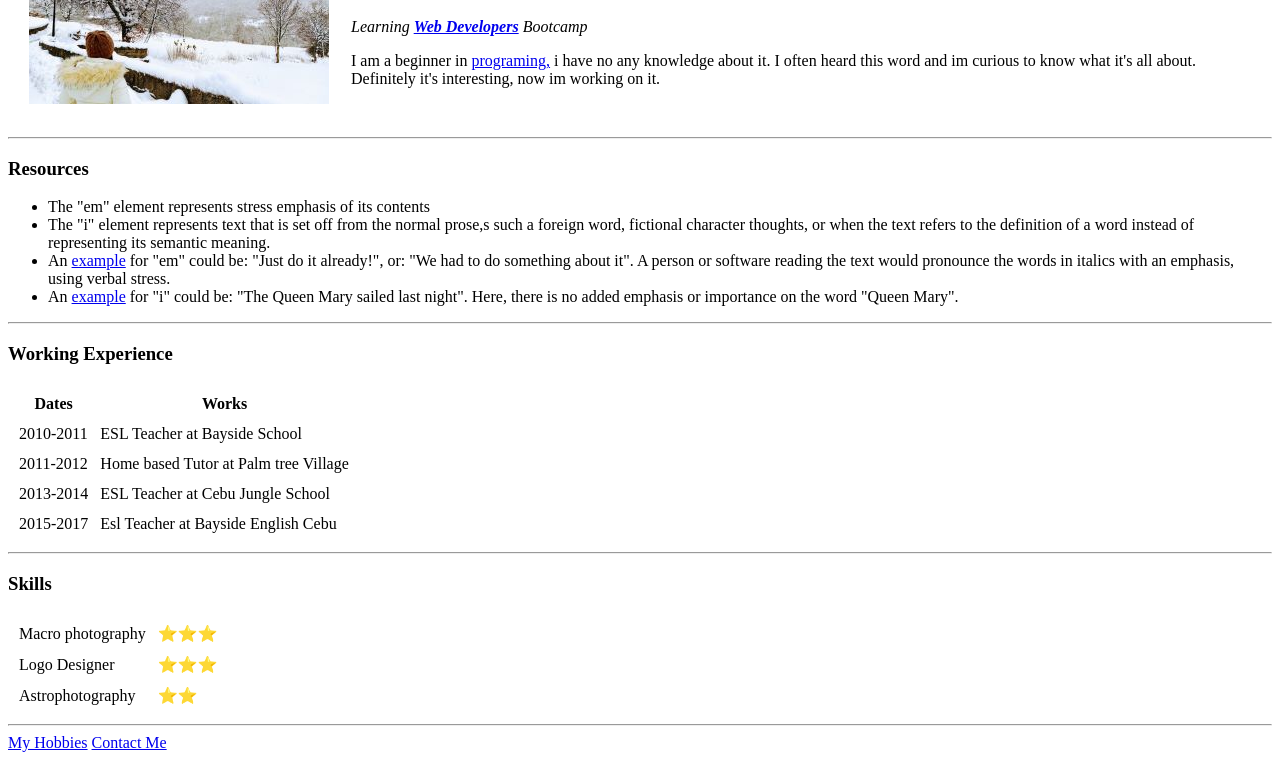
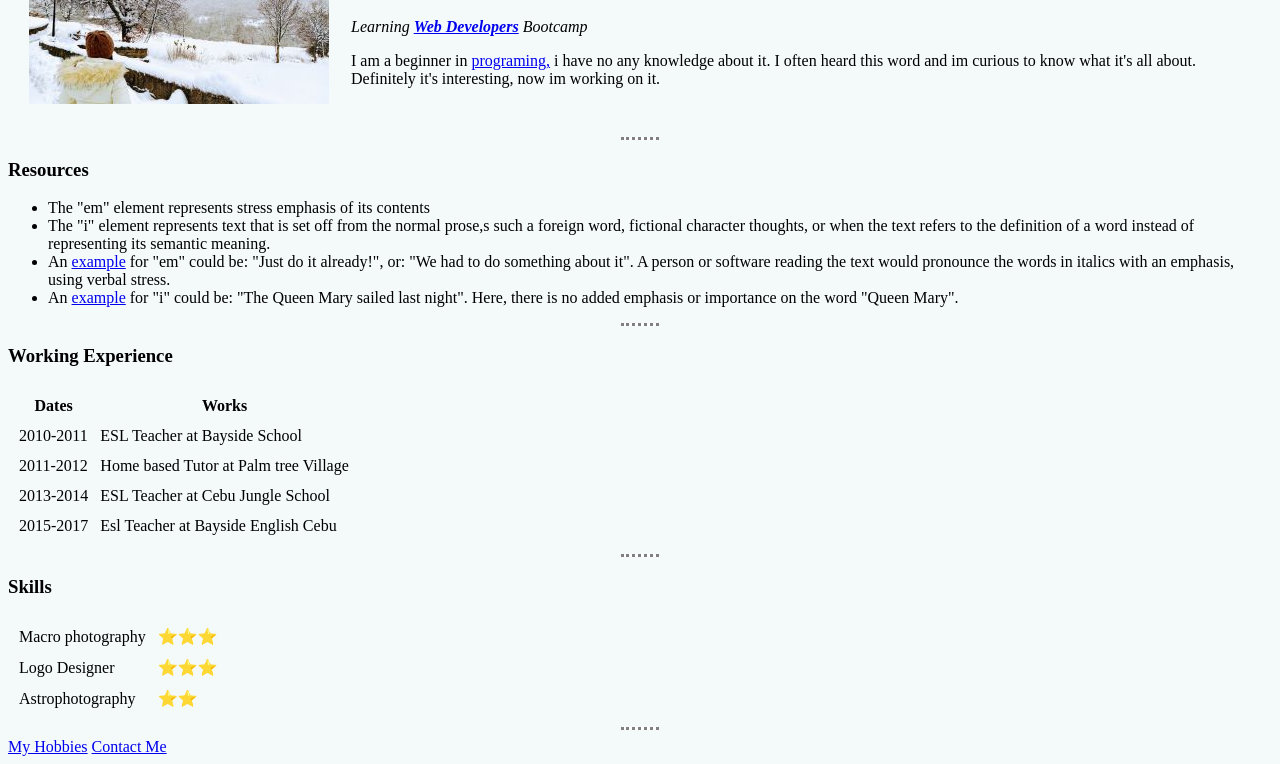
Before and after one commit to CristyMaro/Webdevelopment, a plain HTML site: page index.html in a window 1280 px wide. Shown: the part 94-858 px from the top of the page. Drawn offline with Linux system fonts and the light colour scheme.

Commit message:
Css background color added

```diff
--- a/index.html
+++ b/index.html
@@ -4,19 +4,36 @@
 <head>
   <meta charset="utf-8">
   <title>Cristy's Personal Site</title>
+
+  <style>
+
+    body {
+      background-color: #f4f9f9;
+    }
+
+    hr {
+      background-color: white;
+      border-style: none;
+      border-top-style: dotted;
+      border-color: grey;
+      border-width: 3px;
+      width: 3%;
+    }
+
+
+  </style>
+
 </head>
 
 <body>
   <table cellspacing="20">
     <tr>
       <td><img src="image/cristy1.jpg" alt="cristy profile picture"></td>
-      <td>
-        <h1>Cristy Maro</h1>
+        <td><h1>Cristy Maro</h1>
         <p><em>Learning <strong><a href="https://en.wikipedia.org/wiki/Web_developer">Web Developers</a></strong> Bootcamp</em></p>
         <p>I am a beginner in <a href="https://en.wikipedia.org/wiki/List_of_programming_languages">programing,</a> i have no any knowledge about it.
           I often heard this word and im curious to know what it's all about.
-          Definitely it's interesting, now im working on it.</p>
-      </td>
+          Definitely it's interesting, now im working on it.</p></td>
     </tr>
   </table>
   <hr>
```
